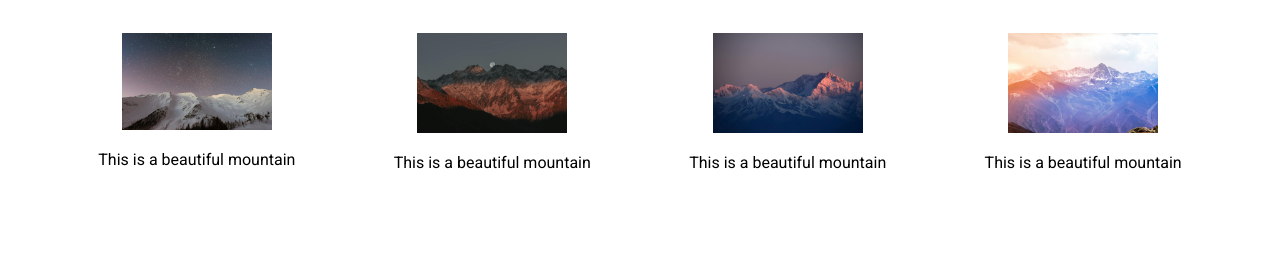
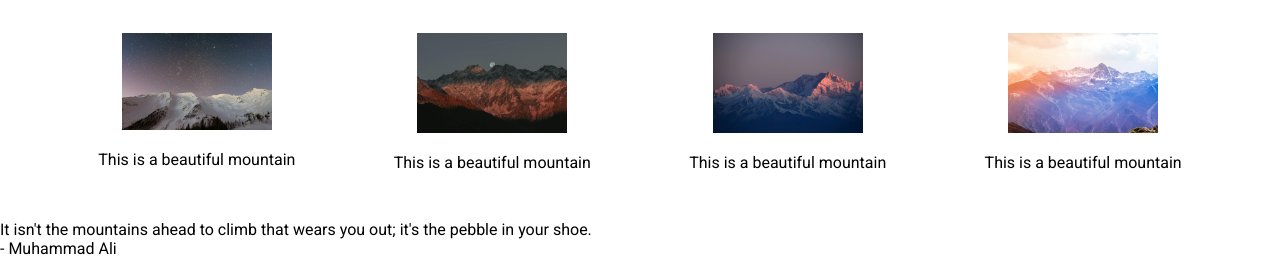
Before and after one commit to nandano/landing-page, a plain HTML site: page index.html in a window 1280 px wide. Shown: the part 523-800 px from the top of the page. Drawn offline with Linux system fonts and the light colour scheme.

Commit message:
Create third section

```diff
--- a/index.html
+++ b/index.html
@@ -54,5 +54,10 @@
             </div>
         </div>
     </div>
+
+    <div class="third">
+        <p class="quote">It isn't the mountains ahead to climb that wears you out; it's the pebble in your shoe.</p>
+        <p class="author">- Muhammad Ali</p>
+    </div>
 </body>
 </html>
```
